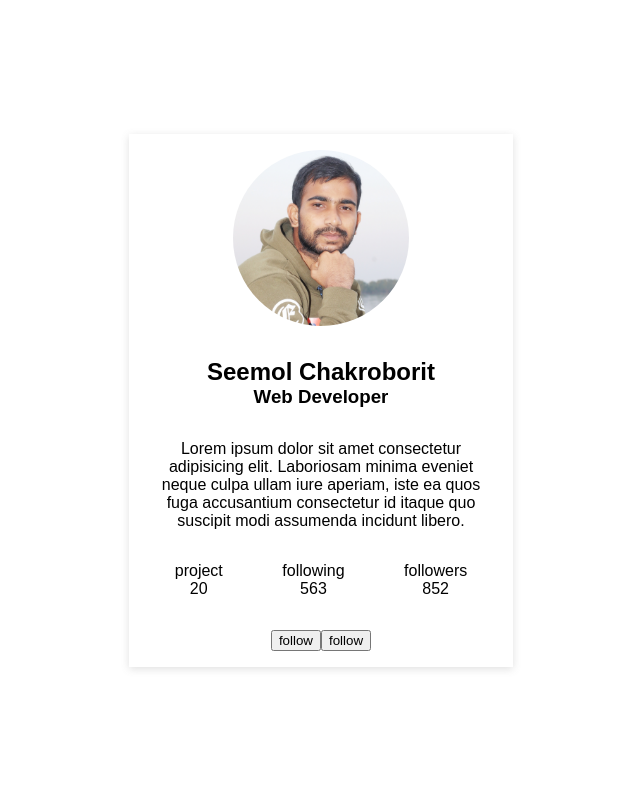
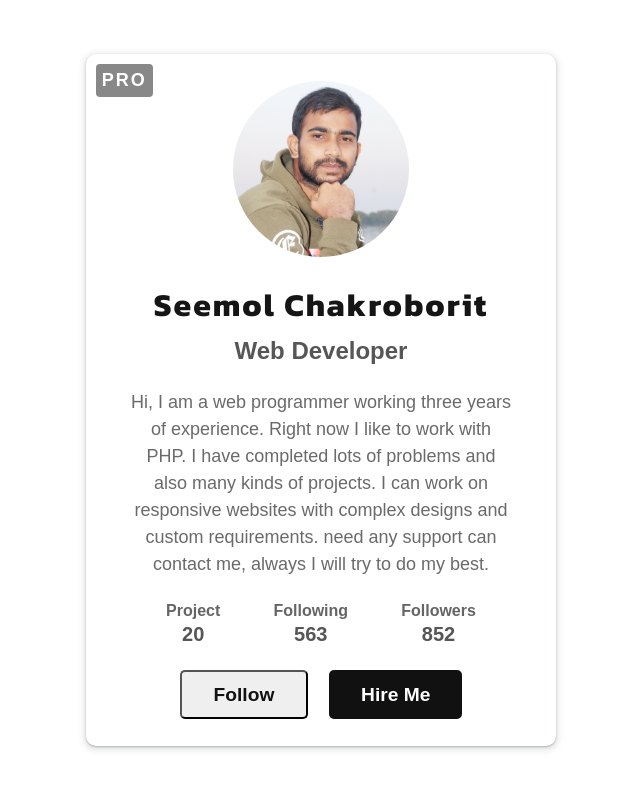
Before and after one commit to wpseemol/profile_card, a plain HTML site: page index.html in a window 1280 px wide. Shown: the whole page, without its empty margins (319-959 px from the left). Drawn offline with Linux system fonts and the light colour scheme.

Commit message:
profiole card ready

```diff
--- a/index.html
+++ b/index.html
@@ -4,6 +4,11 @@
         <meta charset="UTF-8" />
         <meta name="viewport" content="width=device-width, initial-scale=1.0" />
         <link rel="stylesheet" href="./style.css" />
+        <link rel="preconnect" href="https://fonts.googleapis.com" />
+        <link rel="preconnect" href="https://fonts.gstatic.com" crossorigin />
+        <link
+            href="https://fonts.googleapis.com/css2?family=Kanit:ital,wght@0,100;0,200;0,300;0,400;0,500;0,600;0,700;0,800;0,900;1,100;1,200;1,300;1,400;1,500;1,600;1,700;1,800;1,900&display=swap"
+            rel="stylesheet" />
         <link
             rel="shortcut icon"
             href="./assets/image/wpseemol.jpg"
@@ -13,23 +18,28 @@
     <body>
         <header></header>
         <main class="container flex items-center justify-center">
-            <section class="card-container">
+            <section class="card-container relative">
+                <div class="bage">
+                    <p>pro</p>
+                </div>
                 <figure class="profile-picture mx-auto">
                     <img
                         src="./assets/image/wpseemol.jpg"
                         alt="Seemol Chakroborit" />
                 </figure>
 
-                <h2 class="mt-common">Seemol Chakroborit</h2>
-                <h3>Web Developer</h3>
+                <h2 class="mt-common name">Seemol Chakroborit</h2>
+                <h3 class="profeson">Web Developer</h3>
                 <p class="bio mt-common">
-                    Lorem ipsum dolor sit amet consectetur adipisicing elit.
-                    Laboriosam minima eveniet neque culpa ullam iure aperiam,
-                    iste ea quos fuga accusantium consectetur id itaque quo
-                    suscipit modi assumenda incidunt libero.
+                    Hi, I am a web programmer working three years of experience.
+                    Right now I like to work with PHP. I have completed lots of
+                    problems and also many kinds of projects. I can work on
+                    responsive websites with complex designs and custom
+                    requirements. need any support can contact me, always I will
+                    try to do my best.
                 </p>
 
-                <ul class="flex ul-common mx-auto mt-common">
+                <ul class="flex ul-common mx-auto mt-common capitalize">
                     <li>
                         <p>project</p>
                         <span>20</span>
@@ -44,9 +54,11 @@
                     </li>
                 </ul>
 
-                <div class="flex justify-center mt-common">
-                    <button>follow</button>
-                    <button>follow</button>
+                <div class="flex justify-center mt-common btn-container">
+                    <button class="capitalize btn btn-bt-transprent">
+                        follow
+                    </button>
+                    <button class="capitalize btn btn-bg-full">hire me</button>
                 </div>
             </section>
         </main>
--- a/style.css
+++ b/style.css
@@ -18,12 +18,15 @@ p {
 }
 
 .card-container {
-    padding: 1rem;
-    box-shadow: rgba(99, 99, 99, 0.2) 0px 2px 8px 0px;
+    padding: 1.7rem;
+    box-shadow: rgba(60, 64, 67, 0.3) 0px 1px 2px 0px,
+        rgba(60, 64, 67, 0.15) 0px 2px 6px 2px;
     text-align: center;
+    border-radius: 10px;
 }
 
 .btn-container {
+    gap: 1.3rem;
 }
 
 .profile-picture {
@@ -40,9 +43,75 @@ p {
 
 .ul-common {
     list-style: none;
-    text-align: center;
-    justify-content: space-around;
+    justify-content: space-evenly;
+    color: #656565;
+    font-weight: 600;
     padding: 0;
+}
+
+.ul-common p {
+    margin-bottom: 3px;
+}
+
+.ul-common span {
+    font-weight: bolder;
+    color: #565656;
+    font-size: 20px;
+}
+
+.name {
+    color: #151515;
+    font-size: xx-large;
+    letter-spacing: 2px;
+    font-family: 'Kanit', sans-serif;
+}
+
+.profeson {
+    font-size: x-large;
+    margin-top: 8px;
+    color: #565656;
+}
+
+.btn {
+    font-weight: bold;
+    font-size: larger;
+    padding: 0.7rem 2rem;
+    border-radius: 5px;
+}
+
+.btn-bg-full {
+    background-color: #111111;
+    color: white;
+    border: none;
+}
+
+.btn-bt-transprent {
+    border: 1xp solid #111111;
+    color: #111111;
+}
+
+.bio {
+    width: 26rem;
+    padding: 0 1rem;
+    color: #6a6a6a;
+    line-height: 27px;
+    font-weight: 500;
+    font-size: 18px;
+}
+
+.bage {
+    position: absolute;
+    top: 10px;
+    left: 10px;
+    background-color: #888888;
+    color: #fff;
+    padding: 6px;
+    font-size: 18px;
+    text-transform: uppercase;
+    font-weight: bold;
+    letter-spacing: 2px;
+    border-radius: 4px;
+    font-family: 'Kanit', sans-serif;
 }
 
 /* utilet class for project */
@@ -59,15 +128,18 @@ p {
     align-items: center;
 }
 
-.bio {
-    width: 22rem;
-    padding: 0 1rem;
-}
-
 .mx-auto {
     margin: 0 auto;
 }
 
 .mt-common {
-    margin-top: 2rem;
+    margin-top: 1.5rem;
 }
+
+.capitalize {
+    text-transform: capitalize;
+}
+
+.relative {
+    position: relative;
+}
```
